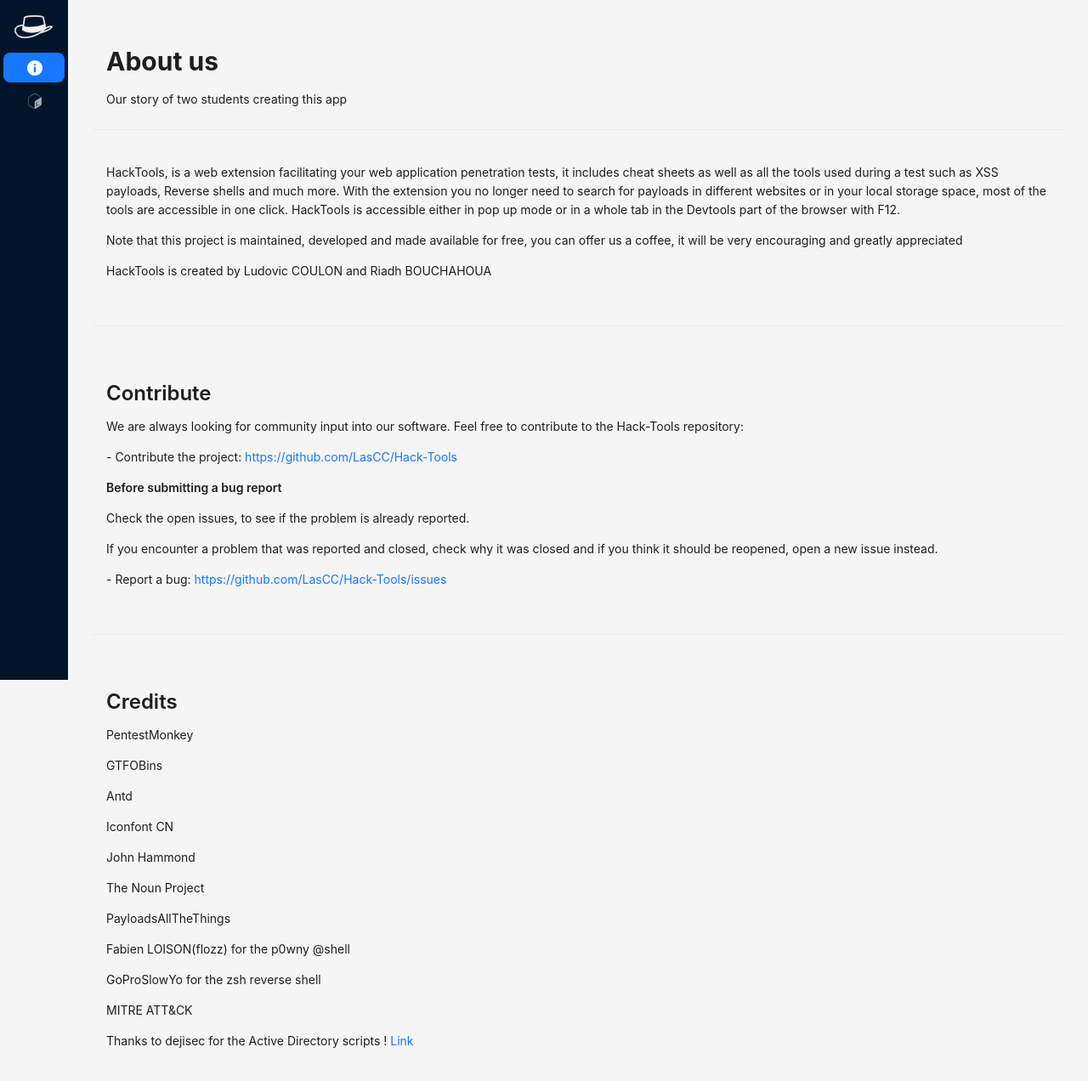
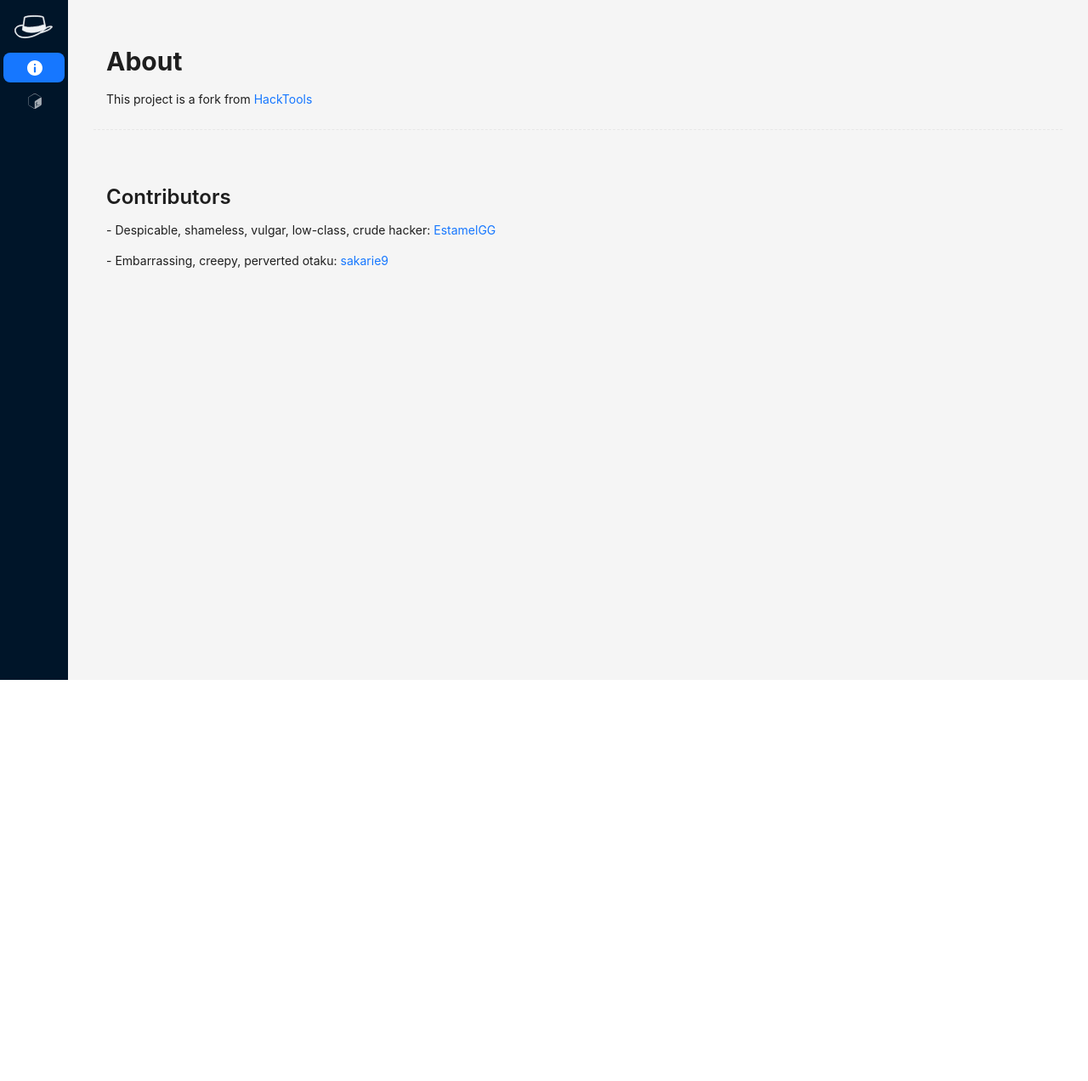
Before and after one commit to EstamelGG/ComLines, a React (Create React App) app: page /About in a window 1280 px wide. Shown: the top 1272 px of the page at 85% size. After the commit the page ends 800 px from the top, so only its background shows below. Built offline with nearby package versions, Linux system fonts and the light colour scheme.

Commit message:
Update About.tsx

```diff
--- a/src/components/About.tsx
+++ b/src/components/About.tsx
@@ -13,14 +13,14 @@ export default function About () {
                     margin: 15
                 }}
             >
-                About us
+                About
             </Title>
             <Paragraph
                 style={{
                     margin: 15
                 }}
             >
-                Our story of two students creating this app
+                This project is a fork from  <Link href='https://github.com/LasCC/HackTools/' target='_blank'>HackTools</Link>
             </Paragraph>
             <Divider dashed />
             <div
@@ -29,52 +29,9 @@ export default function About () {
                     marginTop: 15
                 }}
             >
-                <Paragraph>
-                    HackTools, is a web extension facilitating your web application penetration tests, it includes cheat
-                    sheets as well as all the tools used during a test such as XSS payloads, Reverse shells and much
-                    more. With the extension you no longer need to search for payloads in different websites or in your
-                    local storage space, most of the tools are accessible in one click. HackTools is accessible either
-                    in pop up mode or in a whole tab in the Devtools part of the browser with F12.
-                </Paragraph>
-                <Paragraph>
-                    Note that this project is maintained, developed and made available for free, you can offer us a
-                    coffee, it will be very encouraging and greatly appreciated
-                </Paragraph>
-                <Paragraph>HackTools is created by Ludovic COULON and Riadh BOUCHAHOUA</Paragraph>
-            </div>
-            <Divider dashed />
-            <div
-                style={{
-                    padding: 15,
-                    marginTop: 15
-                }}
-            >
-                <Title level={3}>Contribute</Title>
-                <Paragraph>
-                    We are always looking for community input into our software. Feel free to contribute to the Hack-Tools repository:
-                </Paragraph>
-                <Paragraph>- Contribute the project: <Link href='https://github.com/LasCC/Hack-Tools' target='_blank'>https://github.com/LasCC/Hack-Tools</Link></Paragraph>
-
-                <Paragraph strong>Before submitting a bug report</Paragraph>
-                <Paragraph>Check the open issues, to see if the problem is already reported.</Paragraph>
-                <Paragraph>If you encounter a problem that was reported and closed, check why it was closed and if you think it should be reopened, open a new issue instead.</Paragraph>
-                <Paragraph>- Report a bug: <Link href='https://github.com/LasCC/Hack-Tools/issues' target='_blank'>https://github.com/LasCC/Hack-Tools/issues</Link></Paragraph>
-            </div>
-            <Divider dashed />
-            <div key="c"
-                style={{
-                    padding: 15,
-                    marginTop: 15
-                }}
-            >
-                <Title level={3}> Credits </Title> <Paragraph> PentestMonkey </Paragraph>
-                <Paragraph> GTFOBins </Paragraph> <Paragraph> Antd </Paragraph> <Paragraph> Iconfont CN </Paragraph>
-                <Paragraph> John Hammond </Paragraph> <Paragraph> The Noun Project </Paragraph>
-                <Paragraph> PayloadsAllTheThings </Paragraph>
-                <Paragraph> Fabien LOISON(flozz) for the p0wny @shell </Paragraph>
-                <Paragraph> GoProSlowYo for the zsh reverse shell </Paragraph>
-                <Paragraph> MITRE ATT&CK </Paragraph>
-                <Paragraph> Thanks to dejisec for the Active Directory scripts ! <Link href='https://gist.github.com/dejisec/3477eff3258f1f43fc3c57de56295f34' target='_blank'>Link</Link> </Paragraph>
+                <Title level={3}> Contributors </Title>
+                 <Paragraph>- Despicable, shameless, vulgar, low-class, crude hacker: <Link href='https://github.com/EstamelGG/' target='_blank'>EstamelGG</Link></Paragraph>
+                 <Paragraph>- Embarrassing, creepy, perverted otaku: <Link href='https://github.com/sakarie9' target='_blank'>sakarie9</Link></Paragraph>
             </div>
         </div>
     );
```
